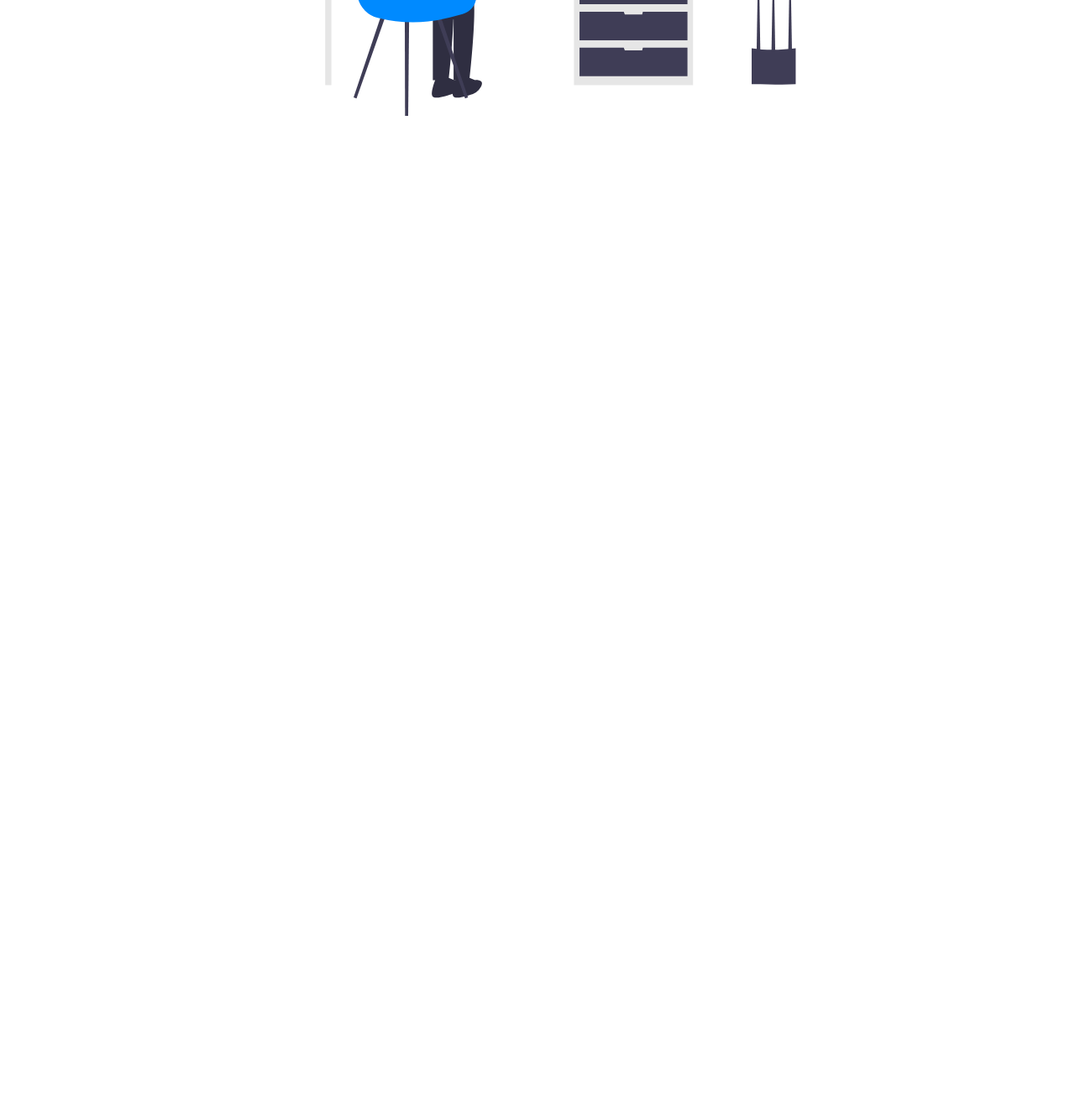
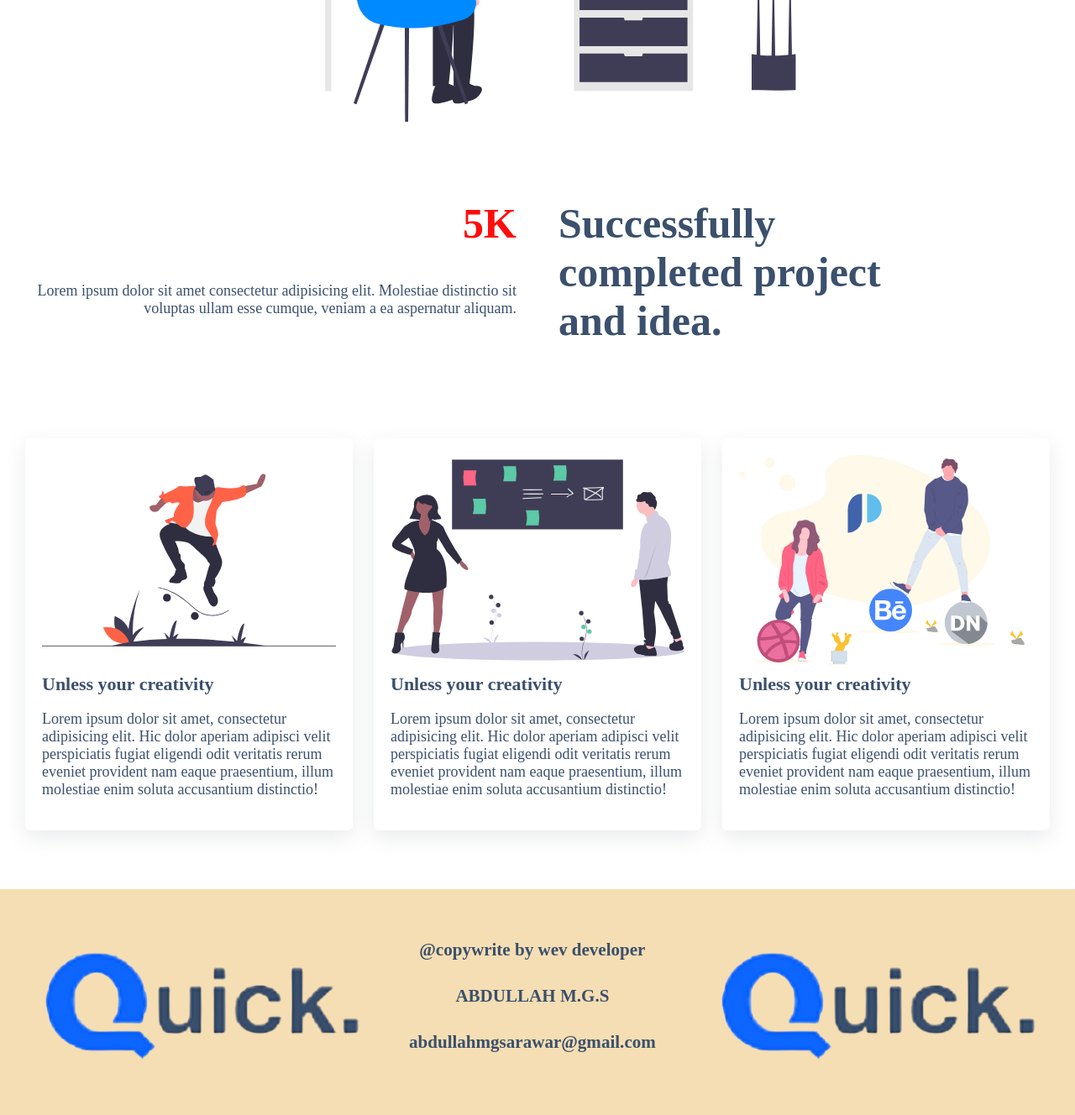
Before and after one commit to bismillah1t/quickpro, a plain HTML site: page index.html in a window 1280 px wide. Shown: the part 864-2192 px from the top of the page at 84% size. Before the commit the page ends 1006 px from the top, so only its background shows below. Drawn offline with Linux system fonts and the light colour scheme.

Commit message:
Add files via upload

```diff
--- a/css/style.css
+++ b/css/style.css
@@ -2,7 +2,13 @@ body{
 	margin: 0;
 	padding: 0;
 	box-sizing: border-box;
+	font-size: 18px;
+	color:#3B506C;
 
+}
+img{
+	display: block ;
+	max-width: 100% ;
 }
 header{
 	padding:30px 50px ;
@@ -39,6 +45,7 @@ nav ul li a{
 }
 .banner h1{
 	font-size: 70px;
+	color:#3B506C;
 }
 .banner h1 span{
 color: #0C66FF;
@@ -46,5 +53,73 @@ color: #0C66FF;
 }
 .banner img{
 	width:50% ;
-	margin: 30px 0 0 0;
+	margin: 50px auto;
+
 }
+.parent{
+	display: flex;
+}
+.special{
+    text-align: right;
+    width: 50%;
+}
+.item {
+    text-align: #;
+    width: 50%;
+	padding: 0 25px 0 25px;
+}
+.item h1{
+	font-size: 50px;
+	color:#3B506C;
+}
+
+	.special h1{
+		color: #ff0c0c;
+	}
+	/*====service===*/
+	.service-section{
+
+	}
+.service{
+	display: flex;
+	gap: 25px;
+	margin: 70px 30px;
+}
+.service-item{
+	box-shadow: rgba(149, 157, 165, 0.2) 0px 8px 24px;
+	padding: 20px;
+	border-radius:6px;
+}
+.service-item img{
+	height: 250px;
+}
+.service-item h4{
+	font-size: 22px;
+	margin: 10px 0;
+}
+.service-item p{}
+footer{
+	background-color:wheat;
+
+	padding:30px;
+}
+.main{
+	display: flex;
+}
+.sub{
+
+	max-width: 100% ;
+}
+.sub{
+	width: 33%;
+}
+.sub img{
+	margin: 5px auto;
+}
+.sub h3{
+
+	text-align:center;
+	margin-top: 30px;
+}
+.sub h4{}
+.sub p{}
--- a/index.html
+++ b/index.html
@@ -5,11 +5,12 @@
     <meta name="viewport" content="width=device-width, initial-scale=1.0">
     <title>Quick projectt</title>
     <link rel="stylesheet" href="./css/style.css">
+    <link rel="shortcut icon" href="./images/1.png" type="image/x-icon">
 </head>
 <body>
 <header>
     <nav>
-        <img src="images/dark.svg" alt="logo">
+        <img src="./images/dark.svg" alt="logo">
         <ul>
             <li><a href="#">Home</a></li>
             <li><a href="#">About</a></li>
@@ -28,6 +29,53 @@
             </div>
 
    </section>
+   <section>
+    <div class="parent">
+        <div class="item special">
+            <h1>5K</h1>
+            <p>Lorem ipsum dolor sit amet consectetur adipisicing elit. Molestiae distinctio sit voluptas ullam esse cumque, veniam a ea aspernatur aliquam.</p>
+        </div>
+        <div class="item"><h1>Successfully <br>completed project <br>and idea.</h1></div>
+    </div>
+   </section>
+   <section class="service-section">
+    <div class="service">
+        <div class="service-item">
+            <img src="./images/illustration-5.svg" alt="">
+            <h4>Unless your creativity</h4>
+            <p>Lorem ipsum dolor sit amet, consectetur adipisicing elit. Hic dolor aperiam adipisci velit perspiciatis fugiat eligendi odit veritatis rerum eveniet provident nam eaque praesentium, illum molestiae enim soluta accusantium distinctio!</p>
+
+        </div>
+        <div class="service-item">
+            <img src="./images/illustration-6.svg" alt="">
+            <h4>Unless your creativity</h4>
+            <p>Lorem ipsum dolor sit amet, consectetur adipisicing elit. Hic dolor aperiam adipisci velit perspiciatis fugiat eligendi odit veritatis rerum eveniet provident nam eaque praesentium, illum molestiae enim soluta accusantium distinctio!</p>
+
+        </div>
+        <div class="service-item">
+            <img src="./images/illustration-7.svg" alt="">
+            <h4>Unless your creativity</h4>
+            <p>Lorem ipsum dolor sit amet, consectetur adipisicing elit. Hic dolor aperiam adipisci velit perspiciatis fugiat eligendi odit veritatis rerum eveniet provident nam eaque praesentium, illum molestiae enim soluta accusantium distinctio!</p>
+
+        </div>
+    </div>
+   </section>
+   <footer>
+    <div class="main">
+        <div class="sub">
+            <img src="./images/3.png" alt="">
+        </div>
+        <div class="sub">
+            <h3>@copywrite by wev developer</h3>
+            <h3>ABDULLAH M.G.S</h3>
+            <h3>abdullahmgsarawar@gmail.com</h3>
+        </div>
+
+        <div class="sub">
+            <img src="./images/3.png" alt="">
+        </div>
+    </div>
+   </footer>
 
 
 
```
Also changed, not shown: images/1.png (added), images/3.png (added).
